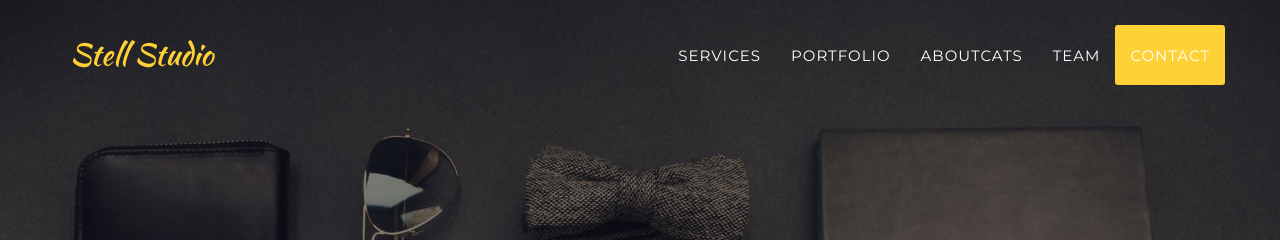
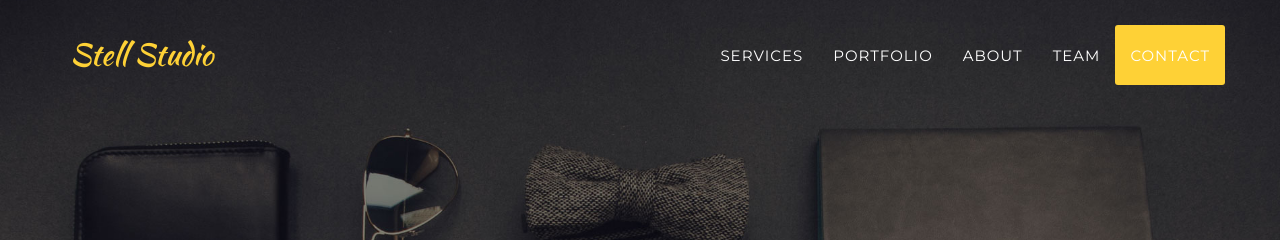
Before and after one commit to stellstudio/stellstudio.github.io, a Jekyll site: the page built from index.html, in a window 1280 px wide. Shown: the top 240 px of the page. Built offline with Jekyll 4.4.1, drawn with Linux system fonts in a browser that asks for light colours; some web fonts are replaced.

Commit message:
Update header.html

```diff
--- a/_includes/header.html
+++ b/_includes/header.html
@@ -25,7 +25,7 @@
                         <a class="page-scroll" href="#portfolio">Portfolio</a>
                     </li>
                     <li>
-                        <a class="page-scroll" href="#about">Aboutcats</a>
+                        <a class="page-scroll" href="#about">About</a>
                     </li>
                     <li>
                         <a class="page-scroll" href="#team">Team</a>
```
